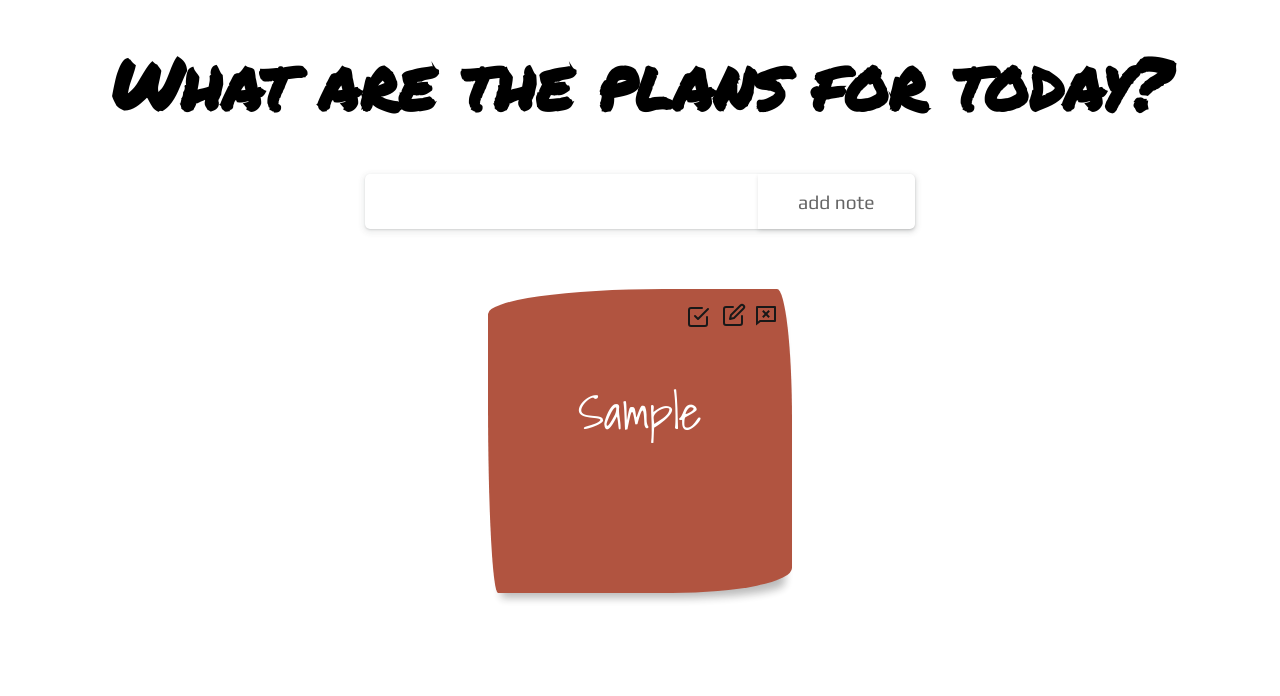
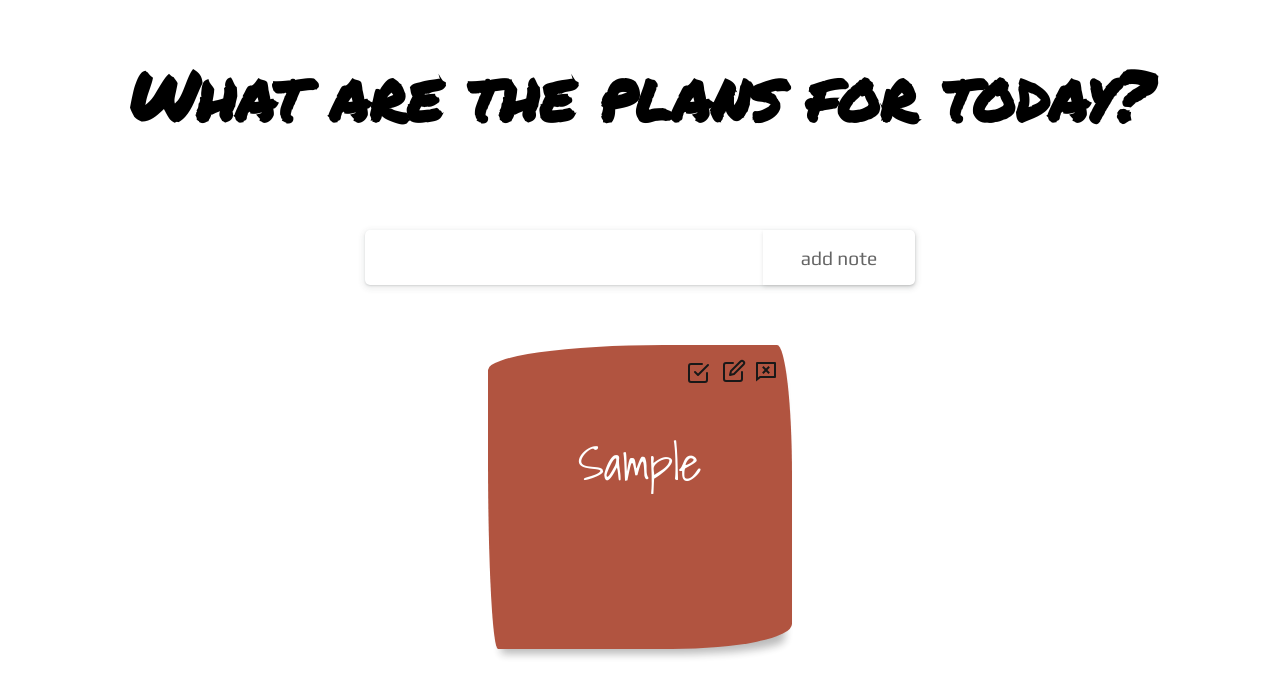
Before and after one commit to nat-laz/sticky-notes, a React (Create React App) app: page / in a window 1280 px wide. Both pictures are taken after typing "Sample" into the empty fields and a click on the button "add note". Shown: the top 696 px of the page. Built offline with nearby package versions, Linux system fonts and the light colour scheme.

Commit message:
- update in CSS Modules

```diff
--- a/src/App.jsx
+++ b/src/App.jsx
@@ -1,12 +1,15 @@
 import React from "react";
 import ListOfAllItems from "./components/ListOfAllItems/ListOfAllItems";
+import styles from './App.module.css';
 
 function App() {
   return (
-    <>
-      <h1 id="title">What are the plans for today?</h1>
+    <main>
+      <header className={styles.header}>
+        <h1>What are the plans for today?</h1>
+      </header>
       <ListOfAllItems />
-    </>
+    </main>
   );
 }
 
--- a/src/index.css
+++ b/src/App.module.css
@@ -1,15 +1,15 @@
 @import url('https://fonts.googleapis.com/css2?family=Permanent+Marker&display=swap');
 
-*{
-  box-sizing: border-box;
-  margin: 0;
-  padding: 0;
+.header {
+  margin-top: 2rem;
+  font-size: calc(16px + 1.5vw);
+  font-family: 'Permanent Marker', cursive;
+  text-align: center;
+
 }
 
-
-#title{
-  margin-top: 2rem;
-  font-size: 5.5vw;
-  font-family: 'Permanent Marker', cursive;
-  text-align: center;
+@media (min-width: 1200px) {
+  .header {
+    font-size: 34px;
+  }
 }
--- a/src/components/ListItem/ListItem.jsx
+++ b/src/components/ListItem/ListItem.jsx
@@ -1,5 +1,5 @@
 import React, { useState, useRef, useEffect } from "react";
-import "./ListItem.css";
+import styles from "./ListItem.module.css";
 import { RiChatDeleteLine } from "react-icons/ri";
 import { FiEdit, FiSave, FiCheckSquare } from "react-icons/fi";
 
@@ -22,31 +22,32 @@ const ListItem = ({ details, deleteMemo, editMemo, markAsDone }) => {
   return (
     <div
       style={{ backgroundColor: `${details.bgColor}` }}
-      className={details.state ? "checked_memo" : "memo-item"}
+      className={details.state ? styles.checkedMemo : styles.memoItem}
     >
-      <div className="icon-wrapper">
+      <div className={styles.iconWrapper}>
         <FiCheckSquare
-          className={details.state ? "done-icon icon" : "icon"}
+          className={details.state ? `${styles.doneIcon} ${styles.icon}` : styles.icon}
           onClick={() => markAsDone(details.id)}
+          aria-label="Mark as done" // Accessibility: Providing alternative text
         />
         {!editPermision ? (
-          <FiEdit className="icon-edit" onClick={edit} />
+          <FiEdit className={styles.iconEdit} onClick={edit} aria-label="Edit" />
         ) : (
-          <FiSave className="icon-save" onClick={saveUpdate} />
+          <FiSave className={styles.iconSave} onClick={saveUpdate} aria-label="Save" />
         )}
         <RiChatDeleteLine
-          className="icon-delete"
+          className={styles.iconDelete}
           onClick={() => deleteMemo(details.id)}
+          aria-label="Delete"
         />
       </div>
       <textarea
         value={textareaValue}
-        onChange={(e) => {
-          setTextAreaValue(e.target.value);
-        }}
+        onChange={(e) => setTextAreaValue(e.target.value)}
         ref={textAreaRef}
         disabled={!editPermision}
         readOnly={!editPermision}
+        className={styles.textarea}
       />
     </div>
   );
--- a/src/components/ListItem/ListItem.css
+++ b/src/components/ListItem/ListItem.module.css
@@ -1,5 +1,6 @@
 @import url("https://fonts.googleapis.com/css2?family=Shadows+Into+Light&display=swap");
-.memo-item {
+
+.memoItem {
   width: 19rem;
   height: 19rem;
   box-shadow: rgba(149, 157, 165, 0.2) 0px 8px 24px;
@@ -18,12 +19,13 @@
   box-shadow: 3px 15px 8px -10px rgba(0, 0, 0, 0.3);
   transition: all 0.13s ease-in;
 }
-.memo-item:hover {
+
+.memoItem:hover {
   transform: translateY(-10px) rotate(5deg);
   box-shadow: 3px 15px 8px -10px rgba(0, 0, 0, 0.3);
 }
 
-.icon-wrapper {
+.iconWrapper {
   width: 100%;
   height: 20%;
   display: flex;
@@ -33,9 +35,9 @@
 }
 
 .icon,
-.icon-edit,
-.icon-save,
-.icon-delete {
+.iconEdit,
+.iconSave,
+.iconDelete {
   font-size: 1.5rem;
   margin: 0.9rem;
   position: absolute;
@@ -43,9 +45,9 @@
 }
 
 .icon:hover,
-.icon-edit:hover,
-.icon-save:hover,
-.icon-delete:hover {
+.iconEdit:hover,
+.iconSave:hover,
+.iconDelete:hover {
   color: #a2b5bb;
 }
 
@@ -53,15 +55,16 @@
   right: 4.2rem;
 }
 
-.icon-edit,
-.icon-save {
+.iconEdit,
+.iconSave {
   right: 2rem;
 }
 
 .icon {
   margin-top: 1rem;
 }
-textarea {
+
+.textarea {
   width: 17rem;
   height: 80%;
   border: none;
@@ -75,11 +78,11 @@ textarea {
   cursor: pointer;
 }
 
-textarea:focus {
+.textarea:focus {
   outline: none;
 }
 
-.checked_memo {
+.checkedMemo {
   width: 19rem;
   height: 19rem;
   box-shadow: rgba(149, 157, 165, 0.2) 0px 8px 24px;
@@ -97,11 +100,12 @@ textarea:focus {
   border-bottom-right-radius: 120px 25px;
   box-shadow: 3px 15px 8px -10px rgba(0, 0, 0, 0.3);
   transition: all 0.13s ease-in;
-  -webkit-filter: grayscale(9%); /* Safari 6.0 - 9.0 */
+  -webkit-filter: grayscale(9%);
+  /* Safari 6.0 - 9.0 */
   filter: grayscale(90%);
 }
 
-.done-icon {
+.doneIcon {
   width: 3rem;
   height: 3rem;
   position: absolute;
--- a/src/components/ListOfAllItems/ListOfAllItems.jsx
+++ b/src/components/ListOfAllItems/ListOfAllItems.jsx
@@ -1,6 +1,6 @@
 import React, { useState, useEffect } from "react";
 import ListItem from "../ListItem/ListItem";
-import "./ListOfAllItems.css";
+import styles from "./ListOfAllItems.module.css";
 import { v4 as uuid } from "uuid";
 
 const ListOfAllItems = () => {
@@ -52,7 +52,7 @@ const ListOfAllItems = () => {
   };
 
   const markAsDone = (id) => {
-    // console.log(id)
+
     const doneMemo = memos.map((memo) => {
       if (id === memo.id) {
         return { ...memo, state: true };
@@ -61,25 +61,23 @@ const ListOfAllItems = () => {
     });
     setMemos(doneMemo);
   };
-  // console.log(memos)
+
 
   return (
-    <div className="main">
-      <div className="input-bar">
-        <div className="in_btn">
+    <div className={styles.main}>
+      <div className={styles.inputBar}>
+        <div className={styles.inBtn}>
           <input
             value={inputValue}
-            onChange={(e) => {
-              setInputValue(e.target.value);
-            }}
+            onChange={(e) => setInputValue(e.target.value)}
             type="text"
+            className={styles.input}
           />
-          <button onClick={addMemo}>add note</button>
+          <button onClick={addMemo} className={styles.button}>add note</button>
         </div>
       </div>
-      <div className="memo-wrapper">
-        {memos &&
-          memos.map((item) => (
+      <div className={styles.memoWrapper}>
+        {memos.map((item) => (
           <ListItem
             key={item.id}
             details={item}
--- a/src/components/ListOfAllItems/ListOfAllItems.css
+++ b/src/components/ListOfAllItems/ListOfAllItems.module.css
@@ -6,7 +6,7 @@
   align-items: center;
 }
 
-.input-bar {
+.inputBar {
   width: 75vw;
   height: 55px;
   margin: 40px;
@@ -14,7 +14,7 @@
   justify-content: center;
 }
 
-.in_btn {
+.inBtn {
   width: 34.375rem;
   height: 3.438;
   border-radius: 5px;
@@ -25,7 +25,7 @@
   opacity: 0.6;
 }
 
-input {
+.input {
   width: 400px;
   border: none;
   border-radius: 5px 0px 0px 5px;
@@ -35,7 +35,7 @@ input {
   background: transparent;
 }
 
-button {
+.button {
   border: none;
   border-radius: 0px 5px 5px 0px;
   font-family: "Play", sans-serif;
@@ -47,15 +47,15 @@ button {
   background: transparent;
 }
 
-button:hover{
-  color:rgba(0, 0, 0, 0.5)
+.button:hover {
+  color: rgba(0, 0, 0, 0.5)
 }
 
 input:focus {
   outline: none;
 }
 
-.memo-wrapper {
+.memoWrapper {
   justify-content: center;
   display: flex;
   align-items: center;
@@ -64,7 +64,7 @@ input:focus {
 
 /* _____________________MEDIA QUERIES(SMALL DEVICES)___________________________ */
 @media screen and (max-width: 600px) {
-  .in_btn {
+  .inBtn {
     width: 25rem;
   }
 }
--- a/src/index.js
+++ b/src/index.js
@@ -1,6 +1,5 @@
 import React from "react";
 import ReactDOM from "react-dom/client";
-import "./index.css";
 import App from "./App";
 
 const root = ReactDOM.createRoot(document.getElementById("root"));
```
Also changed, not shown: 1 other file (tests, documents, lock files or other folders). Lines whose indentation alone changed are shown as unchanged.
